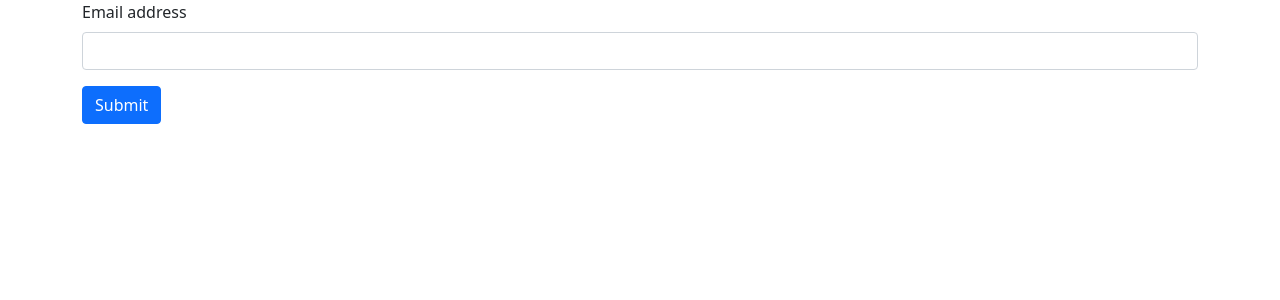
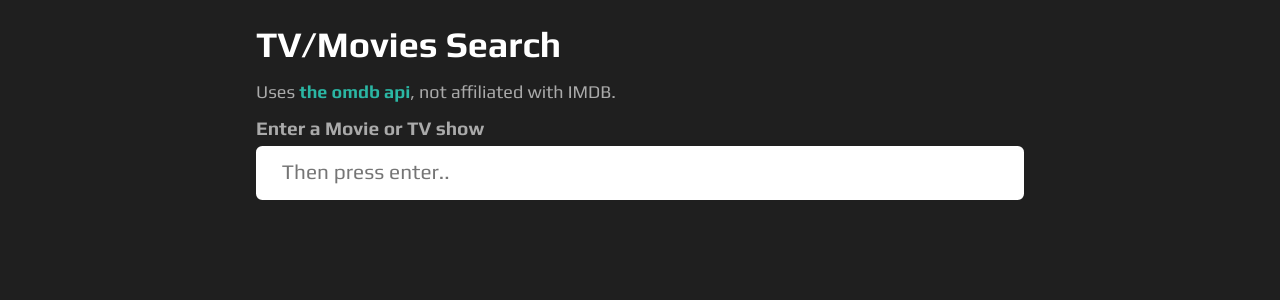
Before and after one commit to Akash6881/recommendation_system, a Django app: page / in a window 1280 px wide. Shown: the top 300 px of the page. Run offline with Django 3.2, Linux system fonts and the light colour scheme; parts of the project's set-up code (start-up, migrations or seed data) failed here and were passed over; some libraries are stand-ins or nearby versions.

Commit message:
added templates from codepent

```diff
--- /dev/null
+++ b/recommendation_system/recommend/static/styles.css
@@ -0,0 +1,97 @@
+* {
+  box-sizing: border-box;
+  margin: 0;
+  padding: 0;
+}
+
+body {
+  font-size: 18px;
+  font-family: Play, sans-serif;
+  line-height: 1.2;
+  background: #1f1f1f;
+  color: #aaa;
+}
+
+a {
+  text-decoration: none;
+  color: #2bb7a4;
+  font-weight: bold;
+  transition: 0.3s;
+}
+a:hover {
+  color: white;
+}
+
+h1 {
+  margin: 0.2em 0;
+  color: white;
+}
+
+p {
+  margin: 0.8em 0;
+}
+
+.wrap {
+  max-width: 800px;
+  margin: 0 auto;
+  padding: 1rem;
+}
+
+form label {
+  display: block;
+  font-weight: bold;
+  font-size: 1.2rem;
+  margin-bottom: 0.3em;
+}
+form input {
+  outline: none;
+  width: 100%;
+  font-size: 1.3rem;
+  padding: 0.5em 1em;
+  border: 5px solid white;
+  border-radius: 0.3em;
+}
+form input:focus {
+  border-color: #2bb7a4;
+}
+
+.results {
+  margin: 1rem auto;
+}
+
+.result {
+  padding: 0.8rem;
+  margin-bottom: 0.8rem;
+  border: 5px solid #aaa;
+  border-radius: 0.3em;
+}
+.result .imdb {
+  float: right;
+  position: relative;
+  top: 5px;
+}
+.result h2 {
+  float: left;
+  color: white;
+}
+.result h2 a {
+  color: #aaa;
+}
+.result h2 a:hover {
+  color: white;
+}
+.result .title {
+  margin-bottom: 0.5em;
+}
+.result .meta {
+  display: block;
+}
+.result .meta strong {
+  color: white;
+}
+
+.group:after {
+  content: "";
+  display: table;
+  clear: both;
+}
--- a/recommendation_system/recommend/templates/recommend/index.html
+++ b/recommendation_system/recommend/templates/recommend/index.html
@@ -7,7 +7,7 @@
 
     <!-- Bootstrap CSS -->
     <link href="https://cdn.jsdelivr.net/npm/bootstrap@5.1.1/dist/css/bootstrap.min.css" rel="stylesheet" integrity="sha384-F3w7mX95PdgyTmZZMECAngseQB83DfGTowi0iMjiWaeVhAn4FJkqJByhZMI3AhiU" crossorigin="anonymous">
-
+    <link rel="stylesheet" href="static/css/styles.css">
     <title>recommendation system</title>
   </head>
   <body>
--- /dev/null
+++ b/recommendation_system/recommend/templates/recommend/index2.html
@@ -0,0 +1,29 @@
+<!DOCTYPE html>
+<html lang="en">
+<head>
+    <meta charset="UTF-8">
+    {% load static %}
+    <link rel="stylesheet" href="https://cdnjs.cloudflare.com/ajax/libs/normalize/5.0.0/normalize.min.css">
+    <link rel="stylesheet" href="{% static 'styles.css' %}">
+    <title>Home page</title>
+</head>
+<body>
+
+<!-- partial:index.partial.html -->
+    <link href='https://fonts.googleapis.com/css?family=Play:400,700' rel='stylesheet' type='text/css'>
+    <div class="wrap">
+      <h1>TV/Movies Search</h1>
+      <p>Uses <a href="http://www.omdbapi.com/">the omdb api</a>, not affiliated with IMDB.</p>
+      <form class="movie-form" action = '/recommend' method="get">
+        <label for="search">Enter a Movie or TV show</label>
+        <input type="text" id="search" placeholder="Then press enter.." name = "movie_name"/>
+      </form>
+      <div class="results"></div>
+    </div>
+
+    {% block content %}
+
+    {% endblock content %}
+
+</body>
+</html>
--- a/recommendation_system/recommend/templates/recommend/recommend.html
+++ b/recommendation_system/recommend/templates/recommend/recommend.html
@@ -1,4 +1,4 @@
-{% extends 'recommend/index.html' %}
+{% extends 'recommend/index2.html' %}
 
 {% block content %}
 
--- a/recommendation_system/recommend/views.py
+++ b/recommendation_system/recommend/views.py
@@ -23,7 +23,7 @@ def fetch(movie_id):
     return data
 
 def index(request):
-    return render(request, 'recommend/index.html')
+    return render(request, 'recommend/index2.html')
 
 
 def recommend(request):
@@ -93,8 +93,8 @@ def movie_details(reqeuest, movie_id):
 
             pred = nlp_model.predict(vector)
 
-            print(review.string)
-            print(pred)
+            #print(review.string)
+            #print(pred)
 
             dict = {
                 'movie_id' : movie_id,
```
Also changed, not shown: recommendation_system/db.sqlite3.
